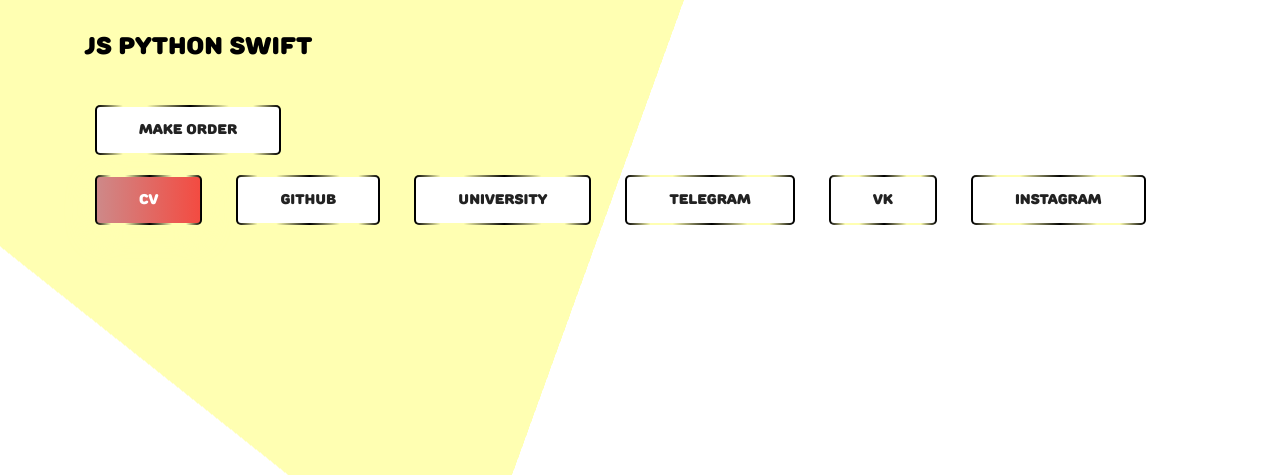
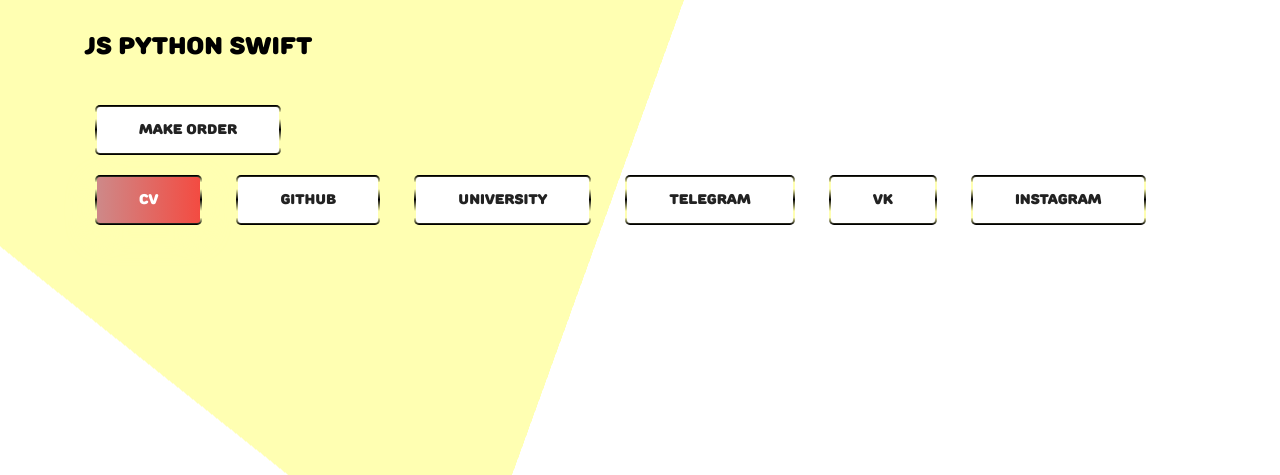
Before and after one commit to D1gout/D1gout.github.io, a plain HTML site: page index.html in a window 1280 px wide. Shown: the part 325-800 px from the top of the page. Drawn offline with Linux system fonts and the light colour scheme.

Commit message:
Update style.css

```diff
--- a/css/style.css
+++ b/css/style.css
@@ -139,23 +139,23 @@
   border-radius: 5px;
   background-origin: border-box;
   background-clip: content-box, border-box;
-  background-image: linear-gradient(to right, #cd8a8a 0%, #f44a40 100%), linear-gradient(90deg, rgba(0,0,0,1) 1%, rgba(255,255,178,1) 15%, rgba(255,255,178,1) 28%, rgba(0,0,0,1) 51%, rgba(255,255,178,1) 72%, rgba(255,255,178,1) 85%, rgba(0,0,0,1) 99%);
+  background-image: linear-gradient(to right, #cd8a8a 0%, #f44a40 100%), linear-gradient(0deg, rgba(0,0,0,1) 1%, rgba(255,255,178,1) 15%, rgba(255,255,178,1) 28%, rgba(0,0,0,1) 51%, rgba(255,255,178,1) 72%, rgba(255,255,178,1) 85%, rgba(0,0,0,1) 99%);
   border: double 2px transparent;
   box-shadow: 0px 10px 30px #ffffb2; }
   .primary_btn span {
     padding: 0 42px; }
   .primary_btn.tr-bg {
-    background-image: linear-gradient(#ffffff, #ffffff), linear-gradient(90deg, rgba(0,0,0,1) 1%, rgba(255,255,178,1) 15%, rgba(255,255,178,1) 28%, rgba(0,0,0,1) 51%, rgba(255,255,178,1) 72%, rgba(255,255,178,1) 85%, rgba(0,0,0,1) 99%);
+    background-image: linear-gradient(#ffffff, #ffffff), linear-gradient(0deg, rgba(0,0,0,1) 1%, rgba(255,255,178,1) 15%, rgba(255,255,178,1) 28%, rgba(0,0,0,1) 51%, rgba(255,255,178,1) 72%, rgba(255,255,178,1) 85%, rgba(0,0,0,1) 99%);
     border: 2px solid transparent;
     color: #222222;
     box-shadow: none; }
     .primary_btn.tr-bg:hover {
-      background-image: linear-gradient(to right, #cd8a8a 0%, #f44a40 100%), linear-gradient(90deg, rgba(0,0,0,1) 1%, rgba(255,255,178,1) 15%, rgba(255,255,178,1) 28%, rgba(0,0,0,1) 51%, rgba(255,255,178,1) 72%, rgba(255,255,178,1) 85%, rgba(0,0,0,1) 99%);
+      background-image: linear-gradient(to right, #cd8a8a 0%, #f44a40 100%), linear-gradient(0deg, rgba(0,0,0,1) 1%, rgba(255,255,178,1) 15%, rgba(255,255,178,1) 28%, rgba(0,0,0,1) 51%, rgba(255,255,178,1) 72%, rgba(255,255,178,1) 85%, rgba(0,0,0,1) 99%);
       border: double 2px transparent;
       color: #ffffff;
       box-shadow: 0px 10px 30px #ffffb2; }
   .primary_btn:hover {
-    background-image: linear-gradient(#ffffff, #ffffff), linear-gradient(90deg, rgba(0,0,0,1) 1%, rgba(255,255,178,1) 15%, rgba(255,255,178,1) 28%, rgba(0,0,0,1) 51%, rgba(255,255,178,1) 72%, rgba(255,255,178,1) 85%, rgba(0,0,0,1) 99%);
+    background-image: linear-gradient(#ffffff, #ffffff), linear-gradient(to right, #cd8a8a 0%, #f44a40 100%);
     border: 2px solid #000000;
     color: #222222;
     box-shadow: none;
```
